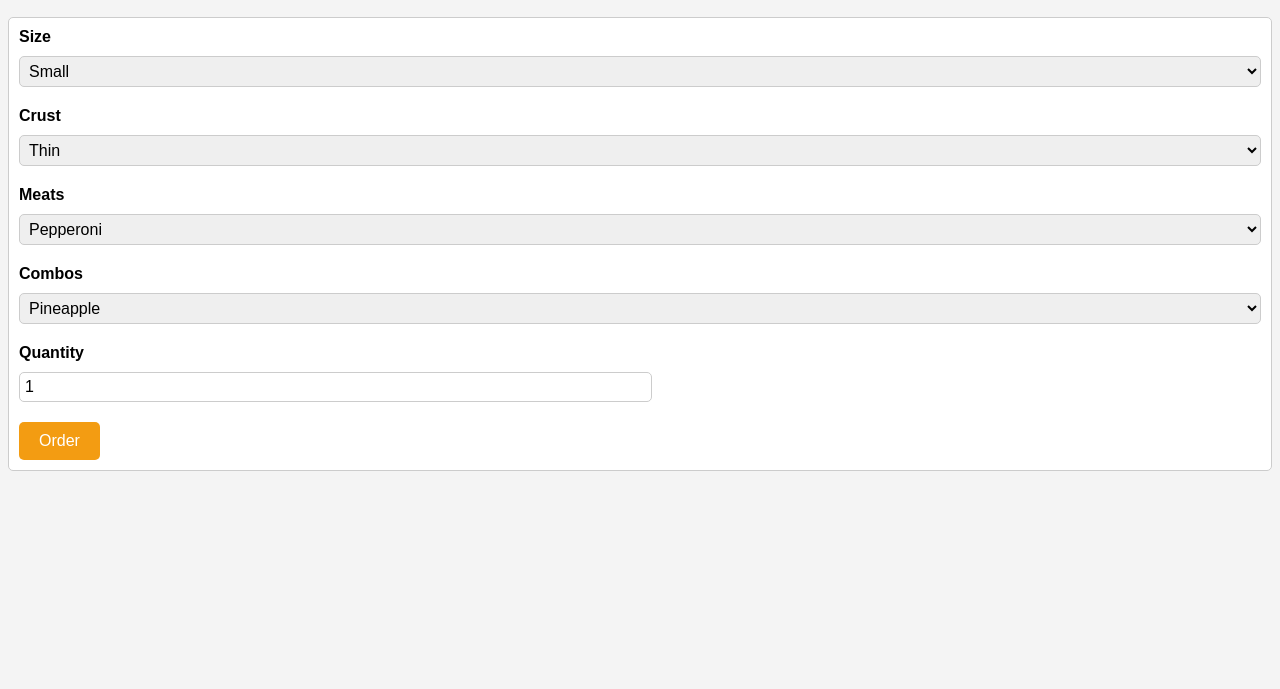
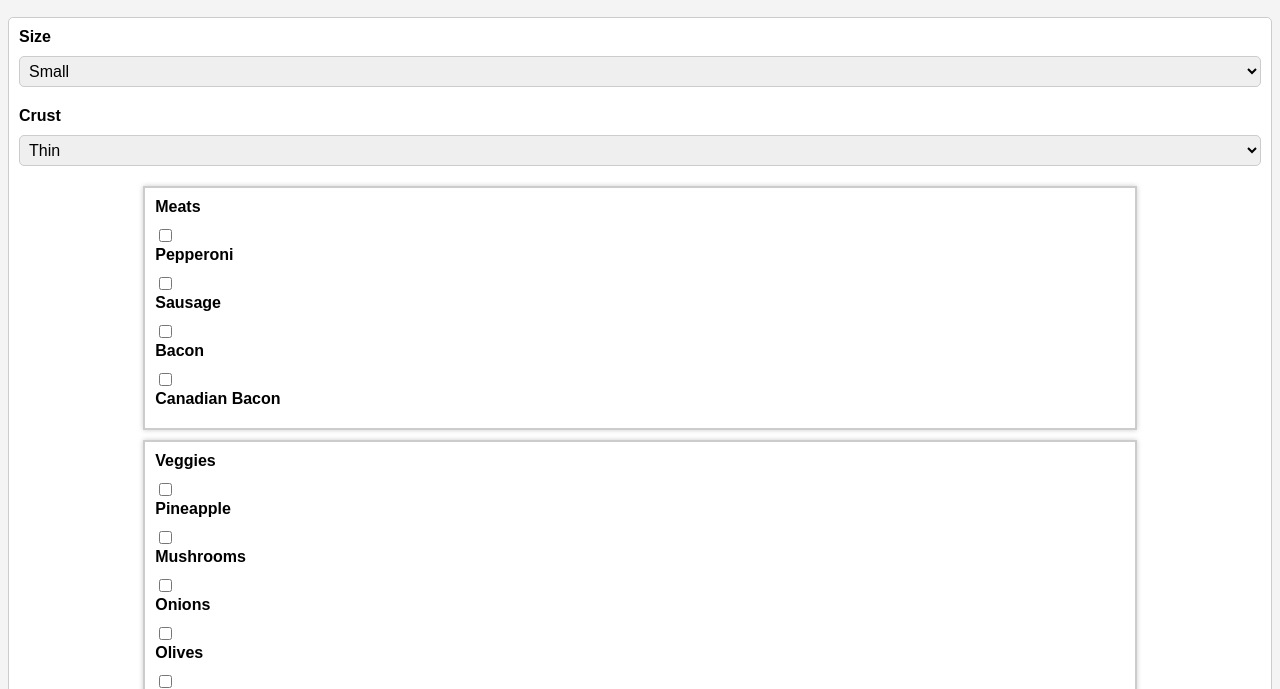
Before and after one commit to JBShaffer91/surfer-dude-pizza, a plain HTML site: page index.html in a window 1280 px wide. Shown: the part 111-800 px from the top of the page. Drawn offline with Linux system fonts and the light colour scheme.

Commit message:
allow user to select multiple topping, TEST pizza order

```diff
--- a/css/styles.css
+++ b/css/styles.css
@@ -66,3 +66,14 @@ button[type="submit"] {
 #order-summary p {
   margin-bottom: 10px;
 }
+
+#meats, #combos {
+  width: 80%;
+  margin: 0 auto;
+  margin-top: 10px;
+  margin-bottom: 10px;
+  padding: 10px;
+  border: 2px solid #ccc;
+  box-sizing:border-box;
+  box-shadow: 0 0 5px #ccc;
+}
--- a/index.html
+++ b/index.html
@@ -21,23 +21,34 @@
       <option value="thick">Thick</option>
       <option value="gluten-free">Gluten Free</option>
     </select>
-    <label for="meats">Meats</label>
-    <select id="meats">
-      <option value="pepperoni">Pepperoni</option>
-      <option value="sausage">Sausage</option>
-      <option value="bacon">Bacon</option>
-      <option value="ham">Canadian Bacon</option>
-    </select>
-    <label for="combos">Combos</label>
-    <select id="combos">
-      <option value="pineapple">Pineapple</option>
-      <option value="mushrooms">Mushrooms</option>
-      <option value="onions">Onions</option>
-      <option value="olives">Olives</option>
-      <option value="extra-cheese">Extra Cheese</option>
-    </select>
-    <label for="quantity">Quantity</label>
-    <input type="number" id="quantity" min="1" max="10" value="1">
+    <div id="meats">
+      <label for="meats">Meats</label>
+      <input type="checkbox" id="pepperoni" name="topping" value="pepperoni">
+      <label for="pepperoni">Pepperoni</label>
+      <input type="checkbox" id="sausage" name="topping" value="sausage">
+      <label for="sausage">Sausage</label>
+      <input type="checkbox" id="bacon" name="topping" value="bacon">
+      <label for="bacon">Bacon</label>
+      <input type="checkbox" id="ham" name="topping" value="ham">
+      <label for="ham">Canadian Bacon</label>
+    </div>
+    <div id="combos">
+      <label for="veggies">Veggies</label>
+      <input type="checkbox" id="pineapple" name="topping" value="pineapple">
+      <label for="pineapple">Pineapple</label>
+      <input type="checkbox" id="mushrooms" name="topping" value="mushrooms">
+      <label for="mushrooms">Mushrooms</label>
+      <input type="checkbox" id="onions" name="topping" value="onions">
+      <label for="onions">Onions</label>
+      <input type="checkbox" id="olives" name="topping" value="olives">
+      <label for="olives">Olives</label>
+      <input type="checkbox" id="extra-cheese" name="topping" value="extra-cheese">
+      <label for="extra-cheese">Extra Cheese</label>
+    </div>
+    <div id="quantity">
+      <label for="quantity">Quantity</label>
+      <input type="number" id="quantity" min="1" max="10" value="1">
+    </div>
     <button type="submit">Order</button>
   </form>
   <div id="order-summary">
```
Also changed, not shown: 1 other file.
